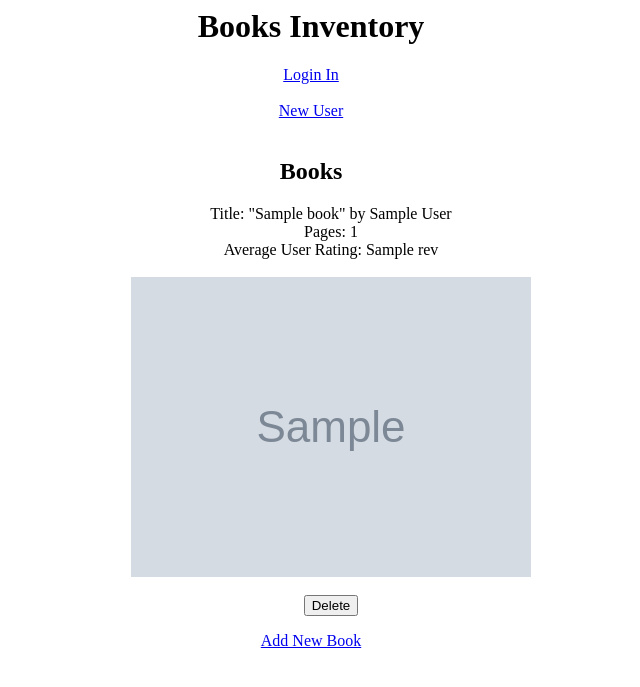
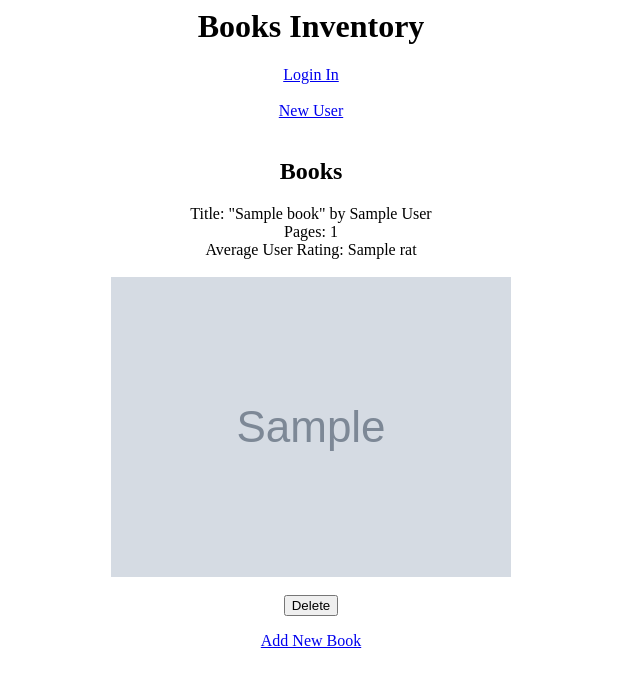
Before and after one commit to kneeks/IS211_Final-Project, a Flask app: template templates/current_books.html in a window 1280 px wide. Shown: the top 687 px of the page, without its empty margins (329-969 px from the left). Run offline with Flask 2, Linux system fonts and the light colour scheme; the template is opened without the code that fills it: most values are stand-ins (such as "Sample title", 1, 10 or a date in 2020); grey boxes marked "Sample" are stand-in pictures.

Commit message:
updated project deletion of books and fixed errors

```diff
--- a/book.sql
+++ b/book.sql
@@ -3,7 +3,7 @@ CREATE TABLE IF NOT EXISTS Books (ID INTEGER PRIMARY KEY,
 									Title TEXT,
 									Author TEXT,
 									Pages INT,
-									avgReview float,
+									averageRating FLOAT,
 									Thumb TEXT,
 									userID INT);
 
--- a/main.py
+++ b/main.py
@@ -84,14 +84,14 @@ def register():
 @app.route('/dashboard') #dashboards which show current books
 def current_books():
     cur1 = g.db.execute('select ISBN, Title, Author, Pages, '\
-                        'avgReview,Thumb,userID from Books b '\
+                        'averageRating, Thumb,userID from Books b '\
                         'inner join Users u on b.userID = u.ID '\
                         'where u.loginname=?',[session['username'].decode()])
     books = [dict(isbn=row[0],
                   title=row[1],
                   author=row[2],
                   pages=row[3],
-                  rev=row[4],
+                  rat=row[4],
                   thumb=row[5]) for row in cur1.fetchall()]
     return render_template('current_books.html', books=books)
 
@@ -104,15 +104,15 @@ def add():
         data = json.loads(response.read())
         successful = False
         try:
-            g.db.execute('insert into Books (ISBN,Title,Author,Pages,'\
-                         'avgReview,Thumb,userID) '\
+            g.db.execute('insert into Books (ISBN, Title, Author, Pages,'\
+                         'averageRating, Thumb,userID) '\
                          'values (?,?,?,?,?,?,(select ID from Users where loginname=?))',
                          [request.form['isbn'],
                          data['items'][0]['volumeInfo']['title'].decode(),
                          data['items'][0]['volumeInfo']['authors'][0].decode(),
                          data['items'][0]['volumeInfo']['pageCount'],
                          data['items'][0]['volumeInfo']['averageRating'],
-                         data['items'][0]['voelumeInfo']\
+                         data['items'][0]['volumeInfo']\
                          ['imageLinks']['smallThumbnail'],
                          session['username']])
             g.db.commit()
@@ -132,7 +132,7 @@ def delete(isbn):
     if request.method == 'POST':
         if not session.get('logged_in'):
             abort(401)
-    g.db.execute.delete(isbn)
+    g.db.execute('delete from Books where ISBN = ?', [isbn])
     g.db.commit()
     return redirect(url_for('current_books'))
 
--- a/templates/current_books.html
+++ b/templates/current_books.html
@@ -3,18 +3,18 @@
 {% extends "layout.html" %}
 {% block body %}
   <h2>Books</h2>
-  <ul class="books">
+  <ul style="padding:0"class="books">
   {% for book in books %}
   Title: "{{ book.title }}" by {{ book.author }}<br>
   Pages: {{ book.pages }}<br>
-  Average User Rating: {{ book.rev }}<br><br>
+  Average User Rating: {{ book.rat }}<br><br>
   <img src={{ book.thumb }}>
-  <form action="/book/delete" method="post"><br>
+  <form action="/book/delete/{{ book.isbn }}" method="post"><br>
   <input type="submit" value=Delete>
   </form>
   {% endfor %}
   </ul>
   <a href="{{url_for('add')}}">Add New Book</a>
 {% endblock %}
+</center>
 </html>
-</center>
--- a/templates/layout.html
+++ b/templates/layout.html
@@ -20,5 +20,5 @@
   {% block body %}
   {% endblock %}
 </div>
+</center>
 </html>
-</center>
--- a/templates/login.html
+++ b/templates/login.html
@@ -6,6 +6,7 @@
   <h2>Login</h2>
   {% if error %}<p class=error><strong>Error:</strong> {{error}}{% endif %}
   <form action="{{ url_for('login') }}" method=post>
+    <p>Please register for a new account if you do not have a username.</p><br>
     <p>
       Username:
       <input type=text name=username>
@@ -15,5 +16,5 @@
     </p>
   </form>
 {% endblock %}
+</center>
 </html>
-</center>
--- a/templates/register.html
+++ b/templates/register.html
@@ -11,5 +11,5 @@
   <input type="submit" value=Submit>
   </form>
 {% endblock %}
+</center>
 </html>
-</center>
```
Also changed, not shown: db.db (deleted).
